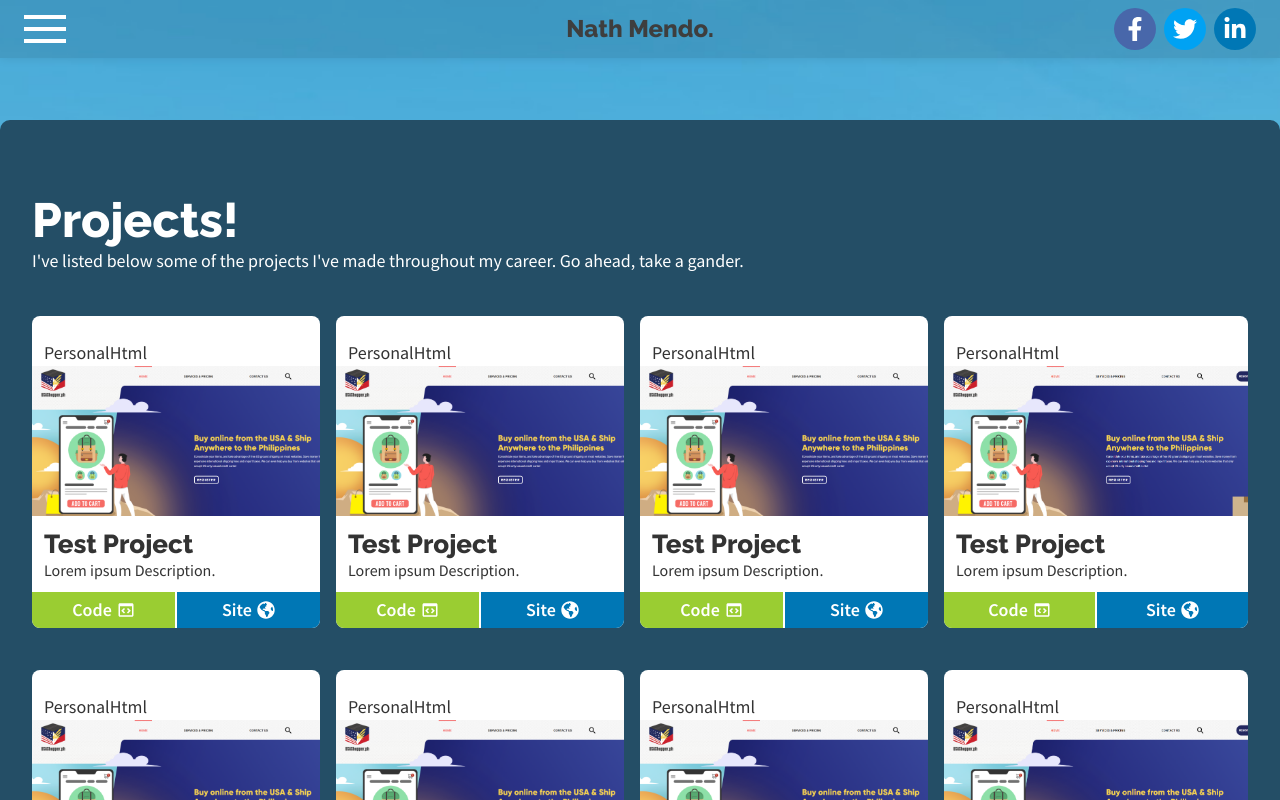
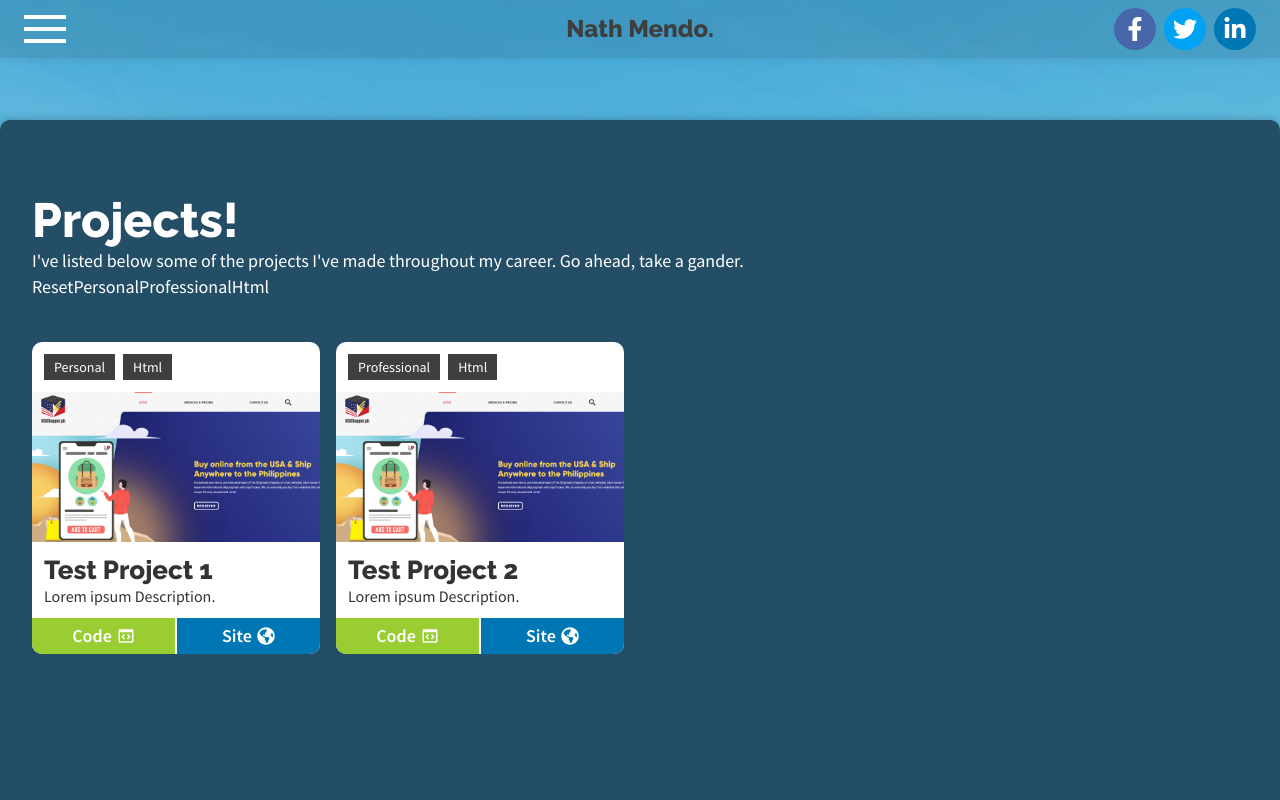
Before and after one commit to nathrmendoza/react-portfolio-static, a React (Create React App) app: page /projects in a window 1280 px wide. Shown: the top 800 px of the page. Built offline with nearby package versions, Linux system fonts and the light colour scheme; the HTML template or start-up script is replaced by a standard one.

Commit message:
wip: filters; added static data

```diff
--- /dev/null
+++ b/src/Stuff.js
@@ -0,0 +1,39 @@
+export const projectsStatic = [
+    {
+        id: 0,
+        name: "Test Project 1",
+        desc: "Lorem ipsum Description.",
+        code_link : "#",
+        site_link : "#",
+        media : [{url: "images/projects/usashopper.png", alt: "test"}],
+        tags : [{id: 0, name: "Personal"}, {id: 1, name: "Html"}]
+    },
+    {
+        id: 1,
+        name: "Test Project 2",
+        desc: "Lorem ipsum Description.",
+        code_link : "#",
+        site_link : "#",
+        media : [{url: "images/projects/usashopper.png", alt: "test"}],
+        tags : [{id: 0, name: "Professional"}, {id: 1, name: "Html"}]
+    }
+];
+
+export const tagsStatic = [
+
+    {
+        id: 0,
+        name: "Personal",
+        state: false
+    },
+    {
+        id: 1,
+        name: "Professional",
+        state: false
+    },
+    {
+        id: 2,
+        name: "Html",
+        state: false
+    }
+];
--- a/src/assets/main.css
+++ b/src/assets/main.css
@@ -518,6 +518,8 @@ header .nav-header.active .nav-wrapper a:last-child {
   margin: 120px auto 98px;
   padding: 72px 32px 22px;
   border-radius: 10px;
+  -webkit-box-shadow: 0 0 10px rgba(0, 0, 0, 0.25);
+          box-shadow: 0 0 10px rgba(0, 0, 0, 0.25);
 }
 
 .projects-wrapper .projects-list {
@@ -548,15 +550,29 @@ header .nav-header.active .nav-wrapper a:last-child {
 
 .projects-wrapper .projects-list .single-project .inner {
   background: white;
-  border-radius: 8px;
+  border-radius: 10px;
   color: #333;
-  padding: 24px 0 0;
+  padding: 12px 0 0;
   overflow: hidden;
 }
 
 .projects-wrapper .projects-list .single-project .inner .tags-group {
   width: 100%;
   padding: 0 12px;
+  margin-bottom: 12px;
+}
+
+.projects-wrapper .projects-list .single-project .inner .tags-group .tag {
+  padding: 4px 10px;
+  text-align: center;
+  color: white;
+  background: #3f3f3f;
+  margin-left: 8px;
+  font-size: 14px;
+}
+
+.projects-wrapper .projects-list .single-project .inner .tags-group .tag:first-child {
+  margin-left: 0;
 }
 
 .projects-wrapper .projects-list .single-project .inner .proj-feat-img {
--- a/src/assets/main.scss
+++ b/src/assets/main.scss
@@ -164,11 +164,16 @@ header{width: 100%; position: absolute; top: 0; left: 0; z-index: 99; background
 
 //PROJECTS
 .projects-wrapper {width: 100%; min-height: 100vh; max-width: 1366px; margin: 120px auto 98px; padding: 72px 32px 22px; border-radius: 10px;
+    box-shadow: 0 0 10px rgba(0,0,0,0.25);
   .projects-list {width: 100%; display: flex; align-items: stretch; justify-content: flex-start; padding: 42px 0; flex-wrap: wrap;
+
     .single-project{width: 25%; margin-bottom: 42px; padding-right: 16px;
       &:nth-child(4n) {padding-right: 0!important;}
-      .inner{ background: white; border-radius: 8px; color: #333; padding: 24px 0 0; overflow: hidden;
-        .tags-group{width: 100%; padding: 0 12px;}
+      .inner{ background: white; border-radius: 10px; color: #333; padding: 12px 0 0; overflow: hidden;
+        .tags-group{width: 100%; padding: 0 12px; margin-bottom: 12px;
+          .tag {padding: 4px 10px; text-align: center; color: white; background: #3f3f3f; margin-left: 8px;
+            font-size: 14px; &:first-child{margin-left: 0;}}
+        }
         .proj-feat-img{width: 100%; height: 150px; background-size: cover!important; background-repeat: no-repeat;}
         .info{width: 100%; padding: 12px;
           p{font: 16px/20px $fontmain;}
--- /dev/null
+++ b/src/components/PFilter/FilterList.js
@@ -0,0 +1,13 @@
+import React from 'react'
+import FilterProjects from './FilterProjects'
+
+const FilterList = ({tags, doFilter}) => {
+    return (
+        <div className="filter-row">
+            <span onClick={()=>doFilter("Reset")}>Reset</span>
+            {tags.map(td => <FilterProjects key={td.id} tag={td} clickFunc={doFilter}/>)}
+        </div>
+    )
+}
+
+export default FilterList
--- /dev/null
+++ b/src/components/PFilter/FilterProjects.js
@@ -0,0 +1,9 @@
+import React from 'react'
+
+const FilterProjects = ({tag, clickFunc}) => {
+    return (
+        <span className={tag.state===true ? "active tag" : "tag"} onClick={()=>{clickFunc(tag)}}>{tag.name}</span>
+    )
+}
+
+export default FilterProjects
--- a/src/components/Project-Components/ProjectsItem.js
+++ b/src/components/Project-Components/ProjectsItem.js
@@ -17,8 +17,8 @@ const ProjectsItem = ({item}) => {
                     <p>{item.desc}</p>
                 </div>
                 <div className="btns-wrapper">
-                    <a href={item.code_link}>Code<BiCodeBlock /></a>
-                    <a href={item.site_link}>Site<FaGlobeAmericas/></a>
+                    <a href={item.code_link} target="_blank" rel="noreferrer">Code<BiCodeBlock /></a>
+                    <a href={item.site_link} target="_blank" rel="noreferrer">Site<FaGlobeAmericas/></a>
                 </div>
             </div>
         </div>
--- a/src/routes/Projects.js
+++ b/src/routes/Projects.js
@@ -1,102 +1,109 @@
-import React from 'react'
+import React, {useState} from 'react'
 import {Parallax} from 'react-parallax'
+
+import {projectsStatic, tagsStatic} from '../Stuff'
 import ProjectsList from '../components/Project-Components/ProjectsList'
-
+import FilterList from '../components/PFilter/FilterList'
 
 const Projects = () => {
     let tch = new Date().getHours();
-    const projectsData = [
-        {
-            id: 0,
-            name: "Test Project",
-            desc: "Lorem ipsum Description.",
-            code_link : "#",
-            site_link : "#",
-            media : [{url: "images/projects/usashopper.png", alt: "test"}],
-            tags : [{id: 0, name: "Personal"}, {id: 1, name: "Html"}]
-        },
-        {
-            id: 0,
-            name: "Test Project",
-            desc: "Lorem ipsum Description.",
-            code_link : "#",
-            site_link : "#",
-            media : [{url: "images/projects/usashopper.png", alt: "test"}],
-            tags : [{id: 0, name: "Personal"}, {id: 1, name: "Html"}]
-        },
-        {
-            id: 0,
-            name: "Test Project",
-            desc: "Lorem ipsum Description.",
-            code_link : "#",
-            site_link : "#",
-            media : [{url: "images/projects/usashopper.png", alt: "test"}],
-            tags : [{id: 0, name: "Personal"}, {id: 1, name: "Html"}]
-        },
-        {
-            id: 0,
-            name: "Test Project",
-            desc: "Lorem ipsum Description.",
-            code_link : "#",
-            site_link : "#",
-            media : [{url: "images/projects/usashopper.png", alt: "test"}],
-            tags : [{id: 0, name: "Personal"}, {id: 1, name: "Html"}]
-        },
-        {
-            id: 0,
-            name: "Test Project",
-            desc: "Lorem ipsum Description.",
-            code_link : "#",
-            site_link : "#",
-            media : [{url: "images/projects/usashopper.png", alt: "test"}],
-            tags : [{id: 0, name: "Personal"}, {id: 1, name: "Html"}]
-        },
-        {
-            id: 0,
-            name: "Test Project",
-            desc: "Lorem ipsum Description.",
-            code_link : "#",
-            site_link : "#",
-            media : [{url: "images/projects/usashopper.png", alt: "test"}],
-            tags : [{id: 0, name: "Personal"}, {id: 1, name: "Html"}]
-        },
-        {
-            id: 0,
-            name: "Test Project",
-            desc: "Lorem ipsum Description.",
-            code_link : "#",
-            site_link : "#",
-            media : [{url: "images/projects/usashopper.png", alt: "test"}],
-            tags : [{id: 0, name: "Personal"}, {id: 1, name: "Html"}]
-        },
-        {
-            id: 0,
-            name: "Test Project",
-            desc: "Lorem ipsum Description.",
-            code_link : "#",
-            site_link : "#",
-            media : [{url: "images/projects/usashopper.png", alt: "test"}],
-            tags : [{id: 0, name: "Personal"}, {id: 1, name: "Html"}]
-        },
-        {
-            id: 0,
-            name: "Test Project",
-            desc: "Lorem ipsum Description.",
-            code_link : "#",
-            site_link : "#",
-            media : [{url: "images/projects/usashopper.png", alt: "test"}],
-            tags : [{id: 0, name: "Personal"}, {id: 1, name: "Html"}]
-        },
-        {
-            id: 0,
-            name: "Test Project",
-            desc: "Lorem ipsum Description.",
-            code_link : "#",
-            site_link : "#",
-            media : [{url: "images/projects/usashopper.png", alt: "test"}],
-            tags : [{id: 0, name: "Personal"}, {id: 1, name: "Html"}]
+    //projects values
+    const [projectsData, setProjects] = useState(projectsStatic);
+    //tags values
+    const [tagsData, setTags] = useState(tagsStatic);
+
+    //already filtered values
+    const [filtered,setFiltered] = useState([]);
+
+    //filter queue
+    const [filterQue, setFQue] = useState([]);
+
+
+    //filter function
+    const filterProjects = tofilter => {
+        let newfilter = [];
+        let toQueue = filterQue;
+        let newtags = tagsData;
+
+        //reset filters
+        if (tofilter === "Reset") {
+            //resets all values
+            console.log("resets");
+            setFiltered([]);
+            setTags(tagsStatic);
+            setProjects(projectsStatic);
         }
-    ]
+
+        //do filter
+        else {
+            // first pass
+            if (filtered.length === 0) {
+                projectsData.map(proj => {
+                    return proj.tags.map(tag => {
+                        if (tag.name === tofilter.name) {
+                            newfilter.push(proj);
+                        }
+                        return tag;
+                    });
+                });
+                setFiltered(newfilter);
+            }
+            //if already passed
+            else {
+                if(tofilter.state === false) {
+                    filtered.map(proj => {
+                        return proj.tags.map(tag => {
+                            if (tag.name === tofilter.name){
+                                newfilter.push(proj);
+                            }
+                            return tag;
+                        })
+                    });
+                    toQueue.push(tofilter);
+                    setFQue(toQueue);
+                }
+                // if filter already triggered
+                else {
+                    toQueue.filter(filter => {
+                        return filter.name !== tofilter.name;
+                    });
+
+                    //reset filtered
+                    setFiltered(projectsStatic);
+
+                    toQueue.map(filter=>{
+                        return filtered.map(val =>{
+                            return val.tags.map(tag => {
+                                if (tag.name === filter.name) {
+                                    newfilter.push(val);
+                                }
+                                return tag;
+                            });
+                        });
+                    })
+
+                    setFQue(toQueue);
+                }
+
+                //set values for filtered
+                setFiltered(newfilter);
+            }
+
+            //set state of tag/filter
+            newtags.map(tag=>{
+                if(tag.name === tofilter.name)
+                    tag.state = !tag.state;
+                return tag;
+            });
+
+            setTags(newtags);
+            setProjects(newfilter);
+        }
+
+
+    }
+
+
 
     //theme color for page
     const pageColor = () => {
@@ -125,6 +132,9 @@ const Projects = () => {
                 <section className="projects-wrapper" style={pageColor()}>
                     <h1>Projects!</h1>
                     <p>I've listed below some of the projects I've made throughout my career. Go ahead, take a gander.</p>
+                    {/* filters */}
+                    <FilterList tags={tagsData} doFilter={filterProjects}/>
+                    {/* projects list */}
                     <ProjectsList projects={projectsData}/>
                 </section>
             </Parallax>
```
Also changed, not shown: 1 other file (tests, documents, lock files or other folders).
